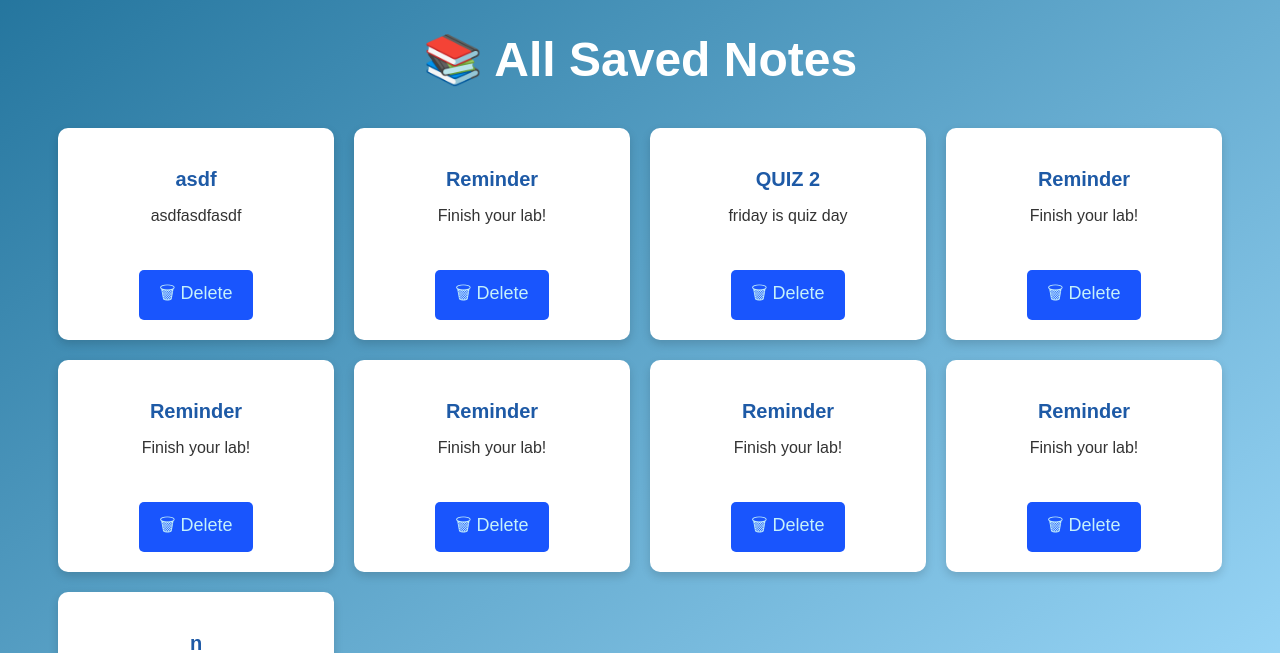
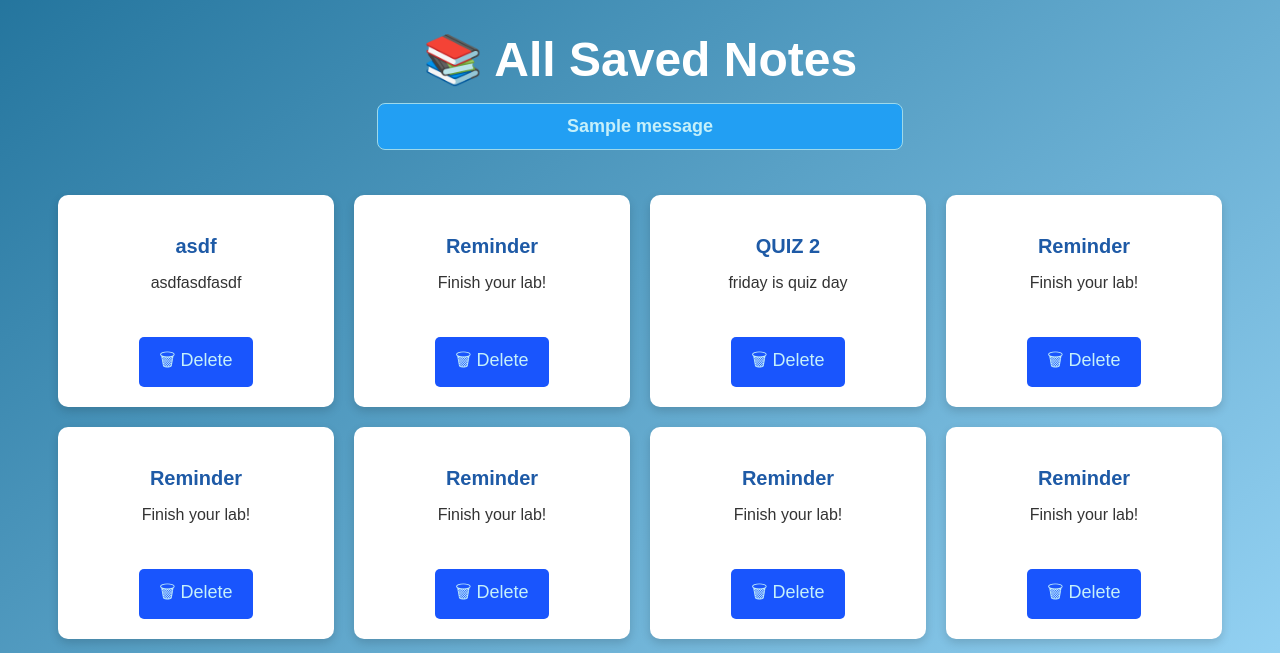
Before and after one commit to ktzwong/2911-Agile-Project, a Flask app: page /all-notes in a window 1280 px wide. Shown: the part 97-750 px from the top of the page. Run offline with Flask 3, Linux system fonts and the light colour scheme; the visitor is signed in with stand-in values (Sample User, id 1); tables that the repository leaves empty hold one stand-in row (values such as "Sample post"); one stand-in notice (Sample message) is shown.

Commit message:
fixed flash message

```diff
--- a/static/notes.css
+++ b/static/notes.css
@@ -256,3 +256,23 @@ button:hover {
 .search-bar button:hover {
     background-color: #342f91;
 }
+
+.flash-msg.success {
+    background-color:#229ff3;
+    color:#c5f0fa;
+    padding: 12px;
+    margin: 15px auto;
+    border-radius: 8px;
+    font-weight: bold;
+    max-width: 500px;
+}
+
+.flash-msg.error {
+    background-color:#229ff3  ;
+    color: #c5f0fa;
+    padding: 12px;
+    margin: 15px auto;
+    border-radius: 8px;
+    font-weight: bold;
+    max-width: 500px;
+}
--- a/templates/all_notes.html
+++ b/templates/all_notes.html
@@ -15,6 +15,15 @@
     </nav>
 
     <h1>📚 All Saved Notes</h1>
+
+    <!-- Flash messages -->
+    {% with messages = get_flashed_messages(with_categories=True) %}
+      {% if messages %}
+        {% for category, message in messages %}
+          <div class="flash-msg {{ category }}">{{ message }}</div>
+        {% endfor %}
+      {% endif %}
+    {% endwith %}
 
     {% if notes %}
         <div class="notes-grid">
```
Also changed, not shown: calendar.db.
